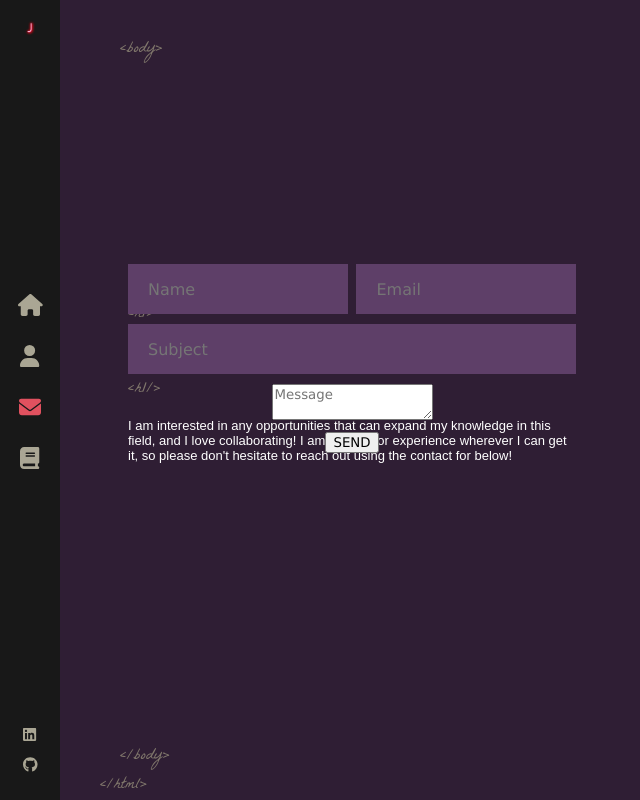
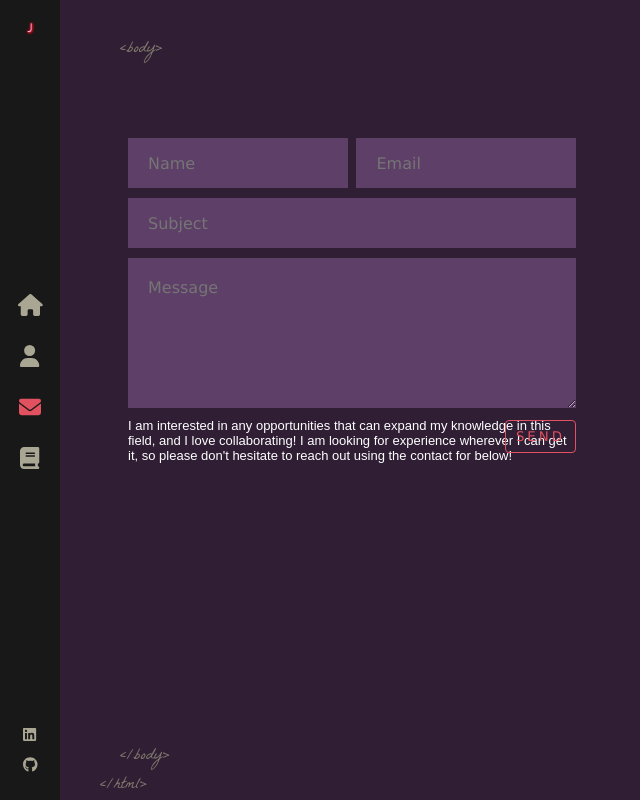
Before and after one commit to jsadowski7/JS-React-Portfolio, a React (Create React App) app in the folder 01-portfolio-app/: page /contact in a window 1280 px wide. Shown: the whole page, without its empty margins (0-640 px from the left). Built offline with nearby package versions, Linux system fonts and the light colour scheme.

Commit message:
Added profile picture to homepage, styling to contact form

```diff
--- a/01-portfolio-app/src/components/Contact/index.js
+++ b/01-portfolio-app/src/components/Contact/index.js
@@ -1,10 +1,22 @@
 import './index.scss';
+import { useRef } from 'react';
+// import emailjs from '@emailjs/browser'
 
 const Contact = () => {
+    const refForm = useRef
+    // const sendEmail = (e) => {
+    //     e.preventDefault()
+
+    //     emailjs
+    //         .sendForm(
+    //             'gmail',
+
+    //         )
+    // }
     return (
         <div className='container contact-page'>
             <div className='text-zone'>
-                <h1>
+                <div><h1>
                     Contact Me
                 </h1>
                 <p>
@@ -13,8 +25,9 @@ const Contact = () => {
                    I am looking for experience wherever I can get it, so please don't hesitate
                    to reach out using the contact for below!
                 </p>
+                </div>
                 <div className='contact-form'>
-                    <form>
+                    {/* <form ref={refForm} onSubmit={sendEmail}> */}
                         <ul>
                             <li className='half'>
                                 <input type="text" name="Name" placeholder="Name" required />
@@ -46,7 +59,7 @@ const Contact = () => {
                                 <input type='submit' className='flat-button' value="SEND" />
                             </li>
                         </ul>
-                    </form>
+                    {/* </form> */}
                 </div>
             </div>
         </div>
--- a/01-portfolio-app/src/components/Contact/index.scss
+++ b/01-portfolio-app/src/components/Contact/index.scss
@@ -5,6 +5,7 @@
     ul {
         padding: 0;
         margin: 0;
+
 
         li {
             padding: 0;
@@ -31,6 +32,11 @@
             }
 
         }
+
+        // .text-zone {
+        //     display: flex;
+        //     justify-content: space-between;
+        // }
     }
 
     input[type='text'],
@@ -45,4 +51,27 @@
         box-sizing: border-box;
     }
 
+    textarea {
+        width: 100%;
+        border: 0;
+        background: #5e3f68;
+        height: 50px;
+        font-size: 16px;
+        color: #fff;
+        padding: 20px;
+        min-height: 150px;
+        box-sizing: border-box;
+    }
+
+    .flat-button {
+        color: #e1515f;
+        background: 0 0;
+        font: 11px;
+        letter-spacing: 3px;
+        text-decoration: none;
+        padding: 8px 10px;
+        border: 1px solid #e1515f;
+        float: right;
+        border-radius: 4px;
+    }
 }
--- a/01-portfolio-app/src/components/Home/index.js
+++ b/01-portfolio-app/src/components/Home/index.js
@@ -2,6 +2,7 @@ import { Link } from 'react-router-dom';
 import './index.scss';
 import { useEffect, useState } from 'react';
 import AnimatedLetters from '../AnimatedLetters';
+import ProfilePic from '../../../src/assets/images/IMG_3900.jpg'
 
 const Home = () => {
     const [letterClass, setLetterClass] = useState('text-animate')
@@ -63,6 +64,9 @@ const Home = () => {
                 <h2>Full-Stack Web Development / JavaScript, React, MySQL, jQuery, and more!</h2>
                 <Link to="/contact" className="flat-button">CONTACT ME</Link>
             </div>
+            <div className='profile-pic'>
+              <img src={ProfilePic} alt='ProfilePic'></img>
+            </div>
         </div>
     )
 }
--- a/01-portfolio-app/src/components/Home/index.scss
+++ b/01-portfolio-app/src/components/Home/index.scss
@@ -67,4 +67,12 @@
             color: #333;
         }
     }
+
+    .profile-pic {
+        display: flex;
+        justify-content: flex-end;
+        padding-right: 50px;
+        padding-top: 100px;
+        animation: fadeIn 2s 1.8s backwards;
+    }
 }
```
Also changed, not shown: 1 other file (tests, documents, lock files or other folders).
